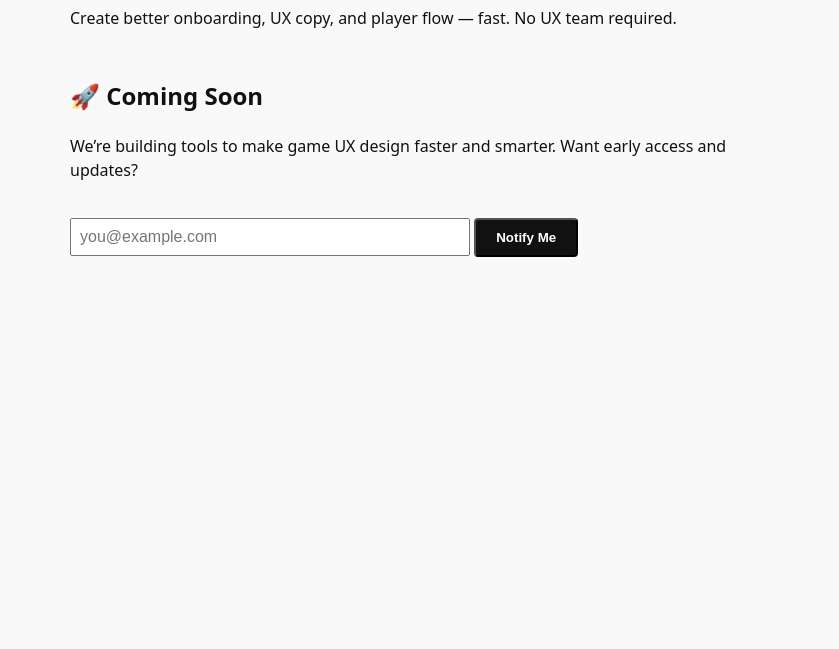
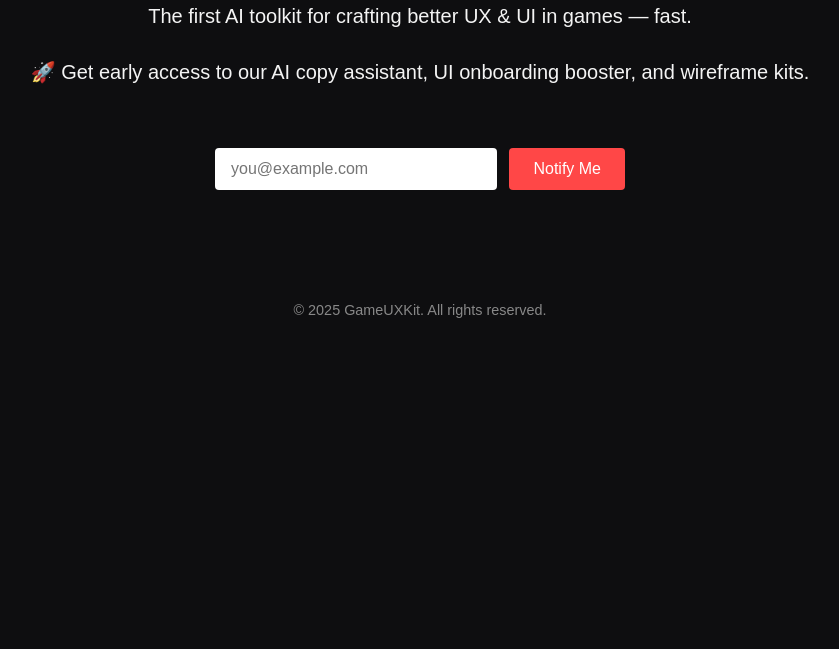
Before and after one commit to jballen-ux/gameuxkit, a plain HTML site: page index.html in a window 1280 px wide. Shown: the part 151-800 px from the top of the page, without its empty margins (220-1059 px from the left). Drawn offline with Linux system fonts and the light colour scheme.

Commit message:
Update index.html
added form

```diff
--- a/index.html
+++ b/index.html
@@ -3,58 +3,71 @@
 <head>
   <meta charset="UTF-8" />
   <meta name="viewport" content="width=device-width, initial-scale=1.0"/>
-  <title>GameUXKit – AI UX Tools for Game Developers</title>
+  <title>GameUXKit – AI-Powered Game UX/UI Tools</title>
   <style>
     body {
-      font-family: system-ui, sans-serif;
-      padding: 2em;
-      max-width: 700px;
-      margin: auto;
-      line-height: 1.5;
-      background: #f9f9f9;
-      color: #111;
+      font-family: sans-serif;
+      background: #0e0e10;
+      color: #f4f4f4;
+      margin: 0;
+      padding: 0;
+      text-align: center;
+    }
+    header {
+      padding: 4rem 2rem;
     }
     h1 {
-      font-size: 2em;
-      margin-bottom: 0.2em;
+      font-size: 2.5rem;
+      margin-bottom: 1rem;
     }
-    h2 {
-      margin-top: 2em;
+    p {
+      font-size: 1.25rem;
+      margin-bottom: 2rem;
     }
-    .cta {
-      margin-top: 1.5em;
+    form {
       display: inline-block;
-      background: #111;
-      color: white;
-      padding: 0.75em 1.5em;
-      text-decoration: none;
-      border-radius: 4px;
-      font-weight: bold;
+      margin-top: 2rem;
     }
     input[type="email"] {
-      padding: 0.5em;
-      margin-top: 1em;
-      width: 100%;
-      max-width: 400px;
-      box-sizing: border-box;
-      font-size: 1em;
+      padding: 0.75rem 1rem;
+      font-size: 1rem;
+      border: none;
+      border-radius: 4px;
+      margin-right: 0.5rem;
+      width: 250px;
     }
-    form {
-      margin-top: 1em;
+    button.cta {
+      padding: 0.75rem 1.5rem;
+      font-size: 1rem;
+      background-color: #ff4747;
+      color: white;
+      border: none;
+      border-radius: 4px;
+      cursor: pointer;
+    }
+    .footer {
+      margin-top: 3rem;
+      font-size: 0.9rem;
+      color: #888;
     }
   </style>
 </head>
 <body>
-  <h1>GameUXKit</h1>
-  <p><strong>AI-powered UX tools for indie game devs and small studios.</strong></p>
-  <p>Create better onboarding, UX copy, and player flow — fast. No UX team required.</p>
 
-  <h2>🚀 Coming Soon</h2>
-  <p>We’re building tools to make game UX design faster and smarter. Want early access and updates?</p>
+  <header>
+    <h1>GameUXKit</h1>
+    <p>The first AI toolkit for crafting better UX & UI in games — fast.</p>
+    <p>🚀 Get early access to our AI copy assistant, UI onboarding booster, and wireframe kits.</p>
 
-  <form action="https://formspree.io/f/your-form-id" method="POST">
-    <input type="email" name="email" placeholder="you@example.com" required />
-    <button class="cta" type="submit">Notify Me</button>
-  </form>
+    <form action="https://formspree.io/f/mjkrvegr" method="POST">
+      <input type="email" name="email" placeholder="you@example.com" required />
+      <button class="cta" type="submit">Notify Me</button>
+    </form>
+  </header>
+
+  <div class="footer">
+    © 2025 GameUXKit. All rights reserved.
+  </div>
+
 </body>
 </html>
```
